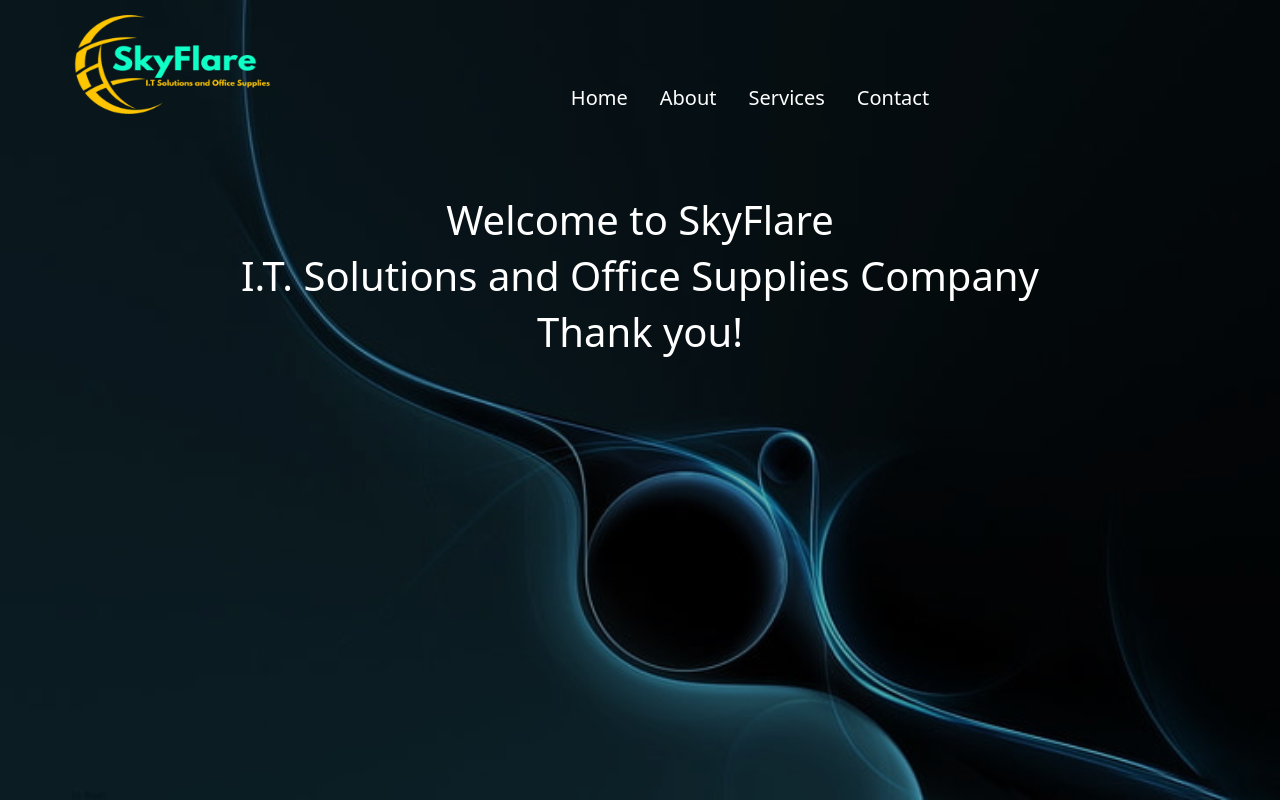
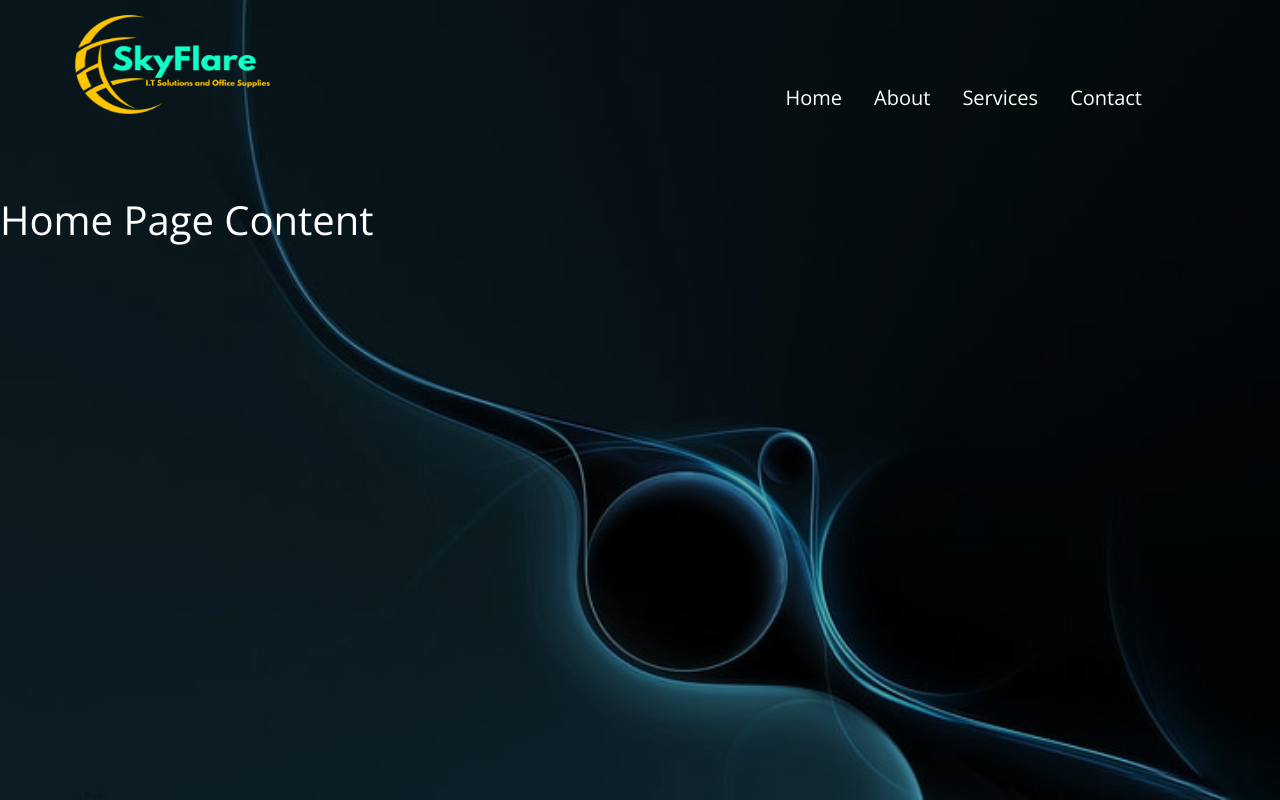
Before and after one commit to ceciliawambui/sky-flare, a React (Create React App) app: page / in a window 1280 px wide. Built offline with nearby package versions, Linux system fonts and the light colour scheme.

Commit message:
Created more pages and added routing

```diff
--- a/package.json
+++ b/package.json
@@ -10,6 +10,7 @@
     "bootstrap": "^5.3.2",
     "react": "^18.2.0",
     "react-dom": "^18.2.0",
+    "react-router-dom": "^6.22.0",
     "react-scripts": "5.0.1",
     "web-vitals": "^2.1.4"
   },
@@ -20,7 +21,6 @@
     "build": "react-scripts build",
     "test": "react-scripts test",
     "eject": "react-scripts eject"
-
   },
   "eslintConfig": {
     "extends": [
--- a/public/index.html
+++ b/public/index.html
@@ -1,14 +1,16 @@
 <!DOCTYPE html>
 <html lang="en">
+
 <head>
   <meta charset="utf-8" />
   <link rel="icon" href="%PUBLIC_URL%/favicon.ico" />
   <meta name="viewport" content="width=device-width, initial-scale=1" />
+  <link rel="preconnect" href="https://fonts.googleapis.com">
+  <link rel="preconnect" href="https://fonts.gstatic.com" crossorigin>
+  <link href="https://fonts.googleapis.com/css2?family=Catamaran:wght@100&family=Open+Sans&display=swap"
+    rel="stylesheet">
   <meta name="theme-color" content="#000000" />
-    <meta
-      name="description"
-      content="Web site created using create-react-app"
-    />
+  <meta name="description" content="Web site created using create-react-app" />
   <link rel="apple-touch-icon" href="%PUBLIC_URL%/logo192.png" />
   <!--
       manifest.json provides metadata used when your web app is installed on a
@@ -26,6 +28,7 @@
     -->
   <title>Sky Flare IT Solutions</title>
 </head>
+
 <body>
 
   <noscript>You need to enable JavaScript to run this app.</noscript>
@@ -41,4 +44,5 @@
       To create a production bundle, use `npm run build` or `yarn build`.
     -->
 </body>
+
 </html>
--- a/src/App.css
+++ b/src/App.css
@@ -1,5 +1,6 @@
 .App {
   text-align: center;
+
 }
 
 .App-logo {
--- a/src/App.js
+++ b/src/App.js
@@ -1,13 +1,23 @@
 import './App.css';
 import 'bootstrap/dist/css/bootstrap.min.css';
 import Navbar from './Pages/Navbar';
-import Main from './Pages/Main';
+import Home from './Routes/Home';
+import About from './Routes/About';
+import Contact from './Routes/Contact';
+import Services from './Routes/Services';
+import { Route, Routes } from 'react-router-dom';
+
 
 function App() {
   return (
     <div className="vh-100 overflow-hidden">
      <Navbar/>
-     <Main/>
+     <Routes>
+          <Route path="/" element={<Home />} />
+          <Route path="/about" element={<About />} />
+          <Route path="/services" element={<Services />} />
+          <Route path="/contact" element={<Contact />} />
+     </Routes>
     </div>
   );
 }
--- a/src/Pages/Navbar.jsx
+++ b/src/Pages/Navbar.jsx
@@ -24,26 +24,27 @@
 
                     {/* sidebar header */}
                     <div className='offcanvas-header text-white border-bottom'>
-                        <h5 className='offcanvas-title' id='offcanvasNavbarLabel'>Sky Flare</h5>
+                    <a className='navbar-brand fs-4' href='#home'><img src='skyflare.png' alt='SkyFlare' className='sky'></img></a>
                         <button className='btn-close btn-close-white shadow-none' onClick={toggleSidebar} aria-label="Close"></button>
                     </div>
 
                     {/* sidebar body */}
                     <div className='offcanvas-body d-flex flex-column flex-lg-row p-4'>
                         {/* navbar links */}
-                        <ul className='navbar-nav justify-content-center align-items-center fs-5 flex-grow-1 pe-3'>
+                        <ul className='navbar-nav justify-content-end align-items-center fs-5 flex-grow-1 pe-3'>
                             <li className='nav-item mx-2'>
-                                <a className='nav-link active' aria-current="page" href="#home">Home</a>
+                                <a className='nav-link active' aria-current="page" href="/">Home</a>
                             </li>
                             <li className='nav-item mx-2'>
-                                <a className='nav-link active' aria-current="page" href="#about">About</a>
+                                <a className='nav-link active' aria-current="page" href="/about">About</a>
                             </li>
                             <li className='nav-item mx-2'>
-                                <a className='nav-link active' aria-current="page" href="#services">Services</a>
+                                <a className='nav-link active' aria-current="page" href="/services">Services</a>
                             </li>
                             <li className='nav-item mx-2'>
-                                <a className='nav-link active' aria-current="page" href="#contact">Contact</a>
+                                <a className='nav-link active' aria-current="page" href="/contact">Contact</a>
                             </li>
+
 
                         </ul>
 
--- /dev/null
+++ b/src/Routes/About.jsx
@@ -0,0 +1,9 @@
+import React from 'react'
+
+function About() {
+  return (
+    <div><h1>About Page Content</h1></div>
+  )
+}
+
+export default About
--- /dev/null
+++ b/src/Routes/Contact.jsx
@@ -0,0 +1,9 @@
+import React from 'react'
+
+function Contact() {
+  return (
+    <div><h1>Contact Page Content</h1></div>
+  )
+}
+
+export default Contact
--- /dev/null
+++ b/src/Routes/Home.css
@@ -0,0 +1,5 @@
+body{
+    color: white;
+    font-family: 'Open Sans', sans-serif;
+
+}
--- /dev/null
+++ b/src/Routes/Home.jsx
@@ -0,0 +1,14 @@
+import React from 'react'
+import 'bootstrap/dist/css/bootstrap.min.css';
+import './Home.css';
+
+
+function Home() {
+  return (
+    <div>
+        <h1>Home Page Content</h1>
+    </div>
+  )
+}
+
+export default Home
--- /dev/null
+++ b/src/Routes/Services.jsx
@@ -0,0 +1,9 @@
+import React from 'react'
+
+function Services() {
+  return (
+    <div><h1>Services Page Content</h1></div>
+  )
+}
+
+export default Services
--- a/src/index.js
+++ b/src/index.js
@@ -1,17 +1,17 @@
 import React from 'react';
+import './index.css';
 import ReactDOM from 'react-dom/client';
-import './index.css';
+import { BrowserRouter } from 'react-router-dom';
 import App from './App';
 import reportWebVitals from './reportWebVitals';
 
+
 const root = ReactDOM.createRoot(document.getElementById('root'));
 root.render(
-  <React.StrictMode>
-    <App />
-  </React.StrictMode>
+ <React.StrictMode>
+    <BrowserRouter>
+       <App />
+    </BrowserRouter>
+ </React.StrictMode>
 );
-
-// If you want to start measuring performance in your app, pass a function
-// to log results (for example: reportWebVitals(console.log))
-// or send to an analytics endpoint. Learn more: https://bit.ly/CRA-vitals
 reportWebVitals();
```
Also changed, not shown: 2 other files (tests, documents, lock files or other folders). Lines whose indentation alone changed are shown as unchanged.
